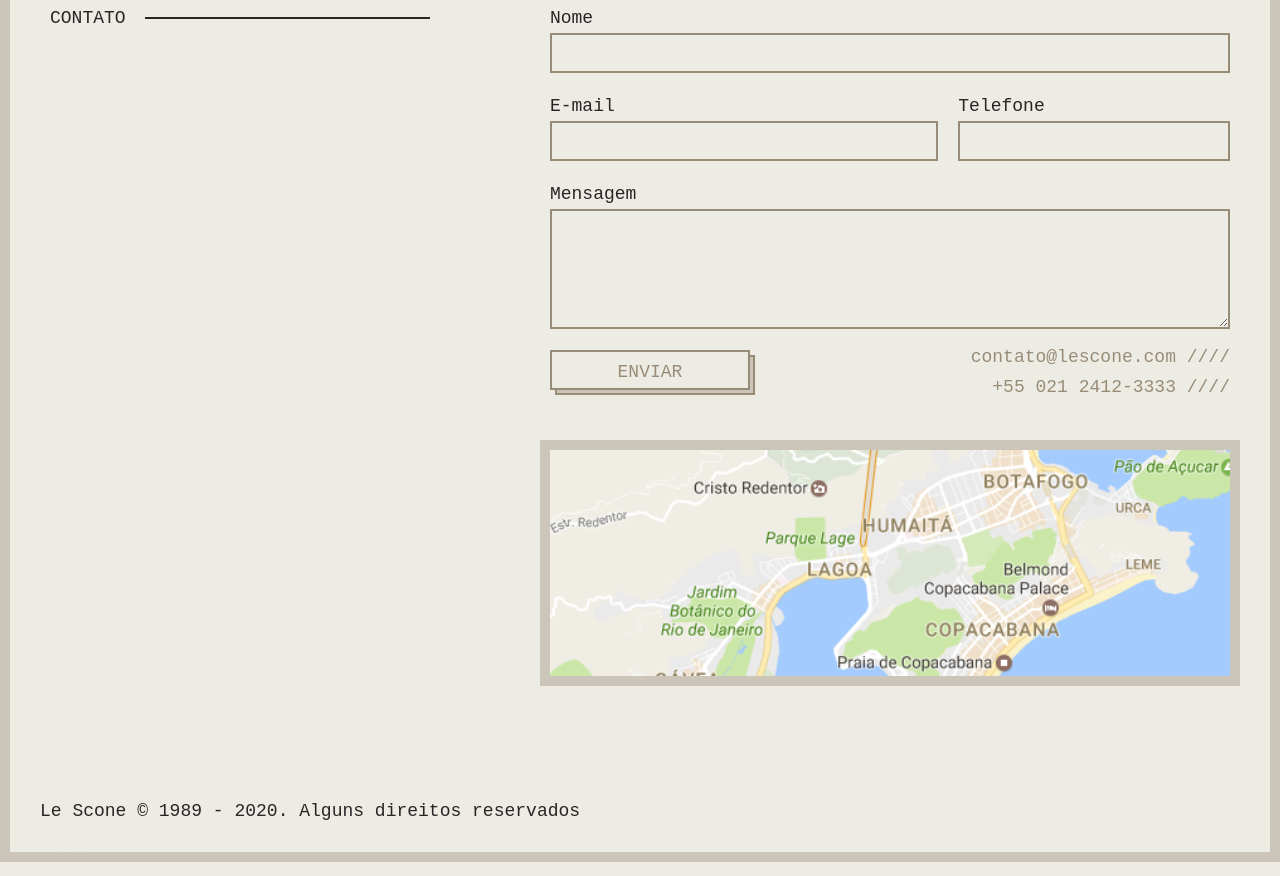
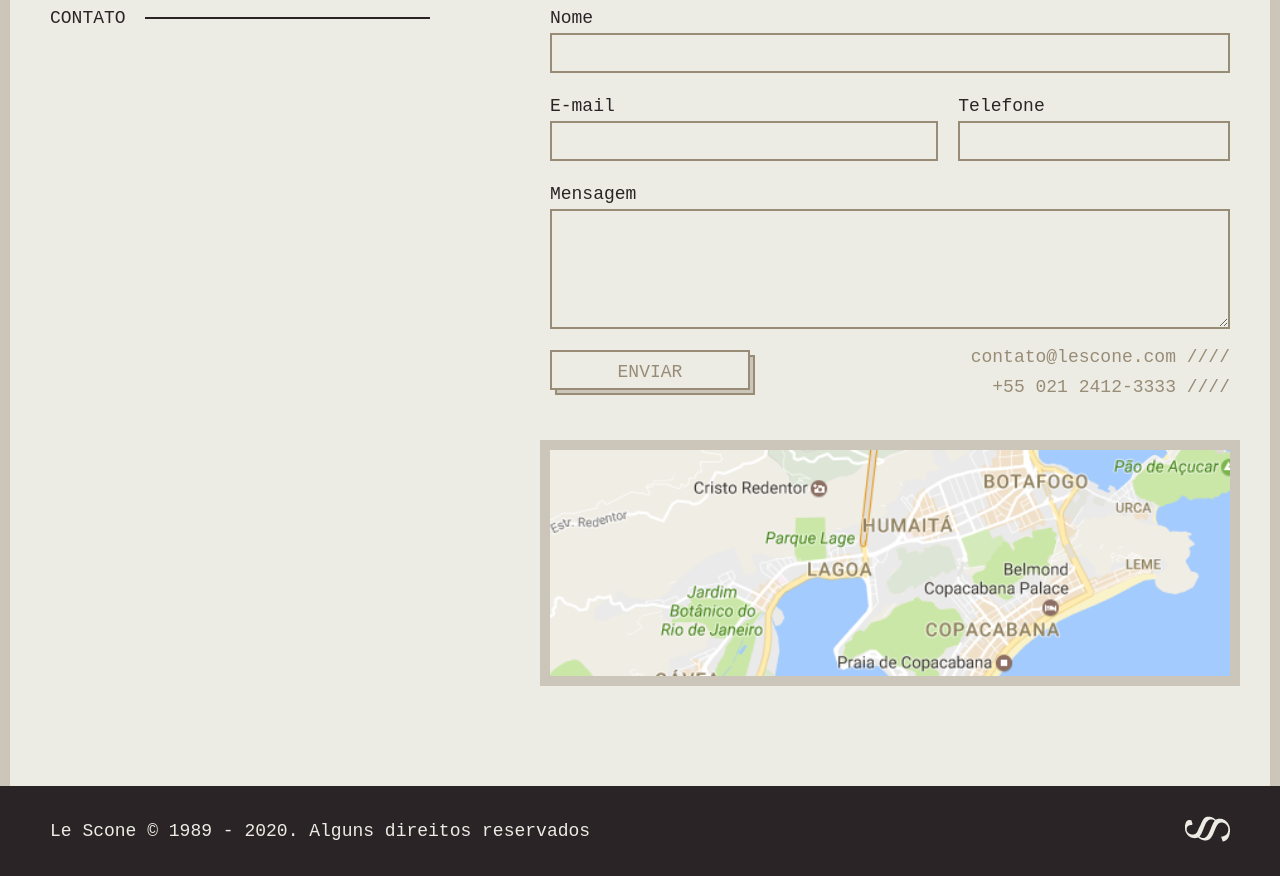
Before and after one commit to jpdrsanchez/lescone, a website: page index.html in a window 1280 px wide. Shown: the part 1771-2647 px from the top of the page. Drawn offline with Linux system fonts and the light colour scheme; a web font is replaced by a local one.

Commit message:
Finalized _footer.scss

```diff
--- /dev/null
+++ b/css/scss/_footer.scss
@@ -0,0 +1,18 @@
+.footer {
+  padding: 20px 0;
+  background: $cinza;
+  @include box-shadow(0 0 0 10px $cinza);
+  p {
+    color: $bege-claro;
+    @include device(small) {
+      text-align: center;
+    }
+  }
+  a img {
+    float: right;
+    @include device(small) {
+      float: none;
+      margin: 20px auto;
+    }
+  }
+}
--- a/css/scss/style.scss
+++ b/css/scss/style.scss
@@ -8,3 +8,4 @@
 @import 'intro';
 @import 'menu';
 @import 'contato';
+@import 'footer';
--- a/index.html
+++ b/index.html
@@ -92,12 +92,12 @@
 		</div>
 	</section>
 
-	<footer>
+	<footer class="footer">
 		<div class="container">
-			<p>
+			<p class="grid-9">
 				Le Scone © 1989 - 2020. Alguns direitos reservados
 			</p>
-			<a href="https://github.com/jpdrsanchez" target="_blank">
+			<a class="grid-3" href="https://github.com/jpdrsanchez" target="_blank">
 				<img src="img/lescone-icone.png" alt="Le Scone Icone">
 			</a>
 		</div>
```
Also changed, not shown: css/style.css, 1 other file.
